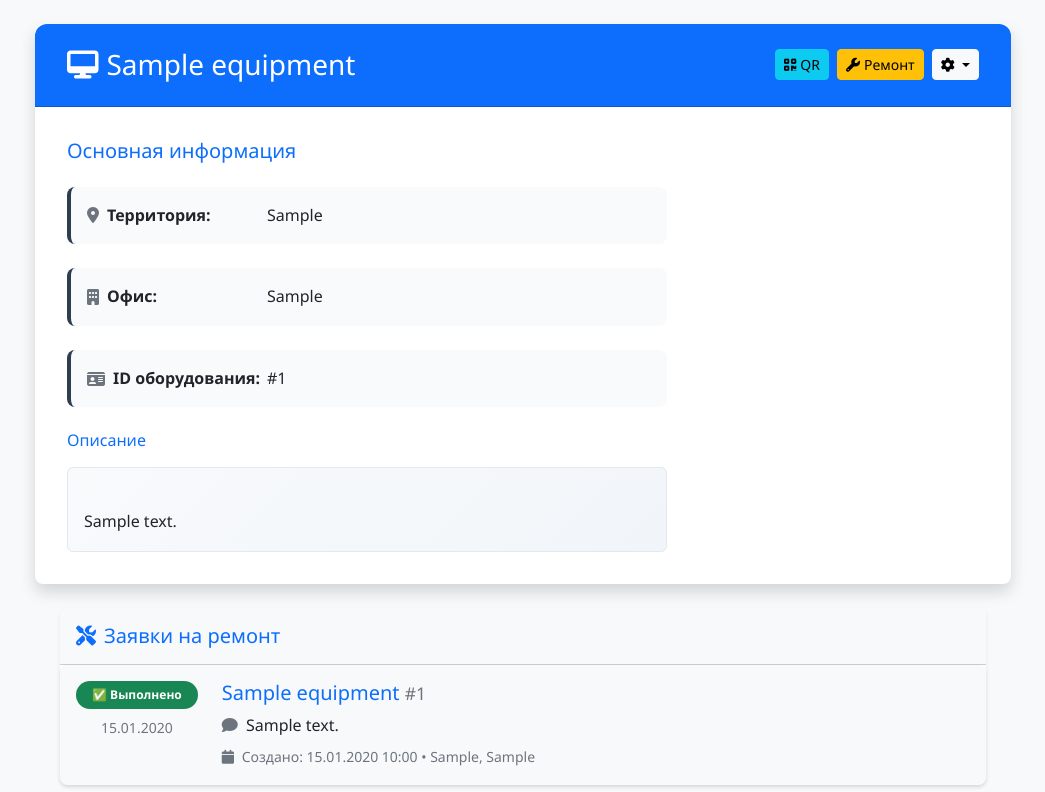
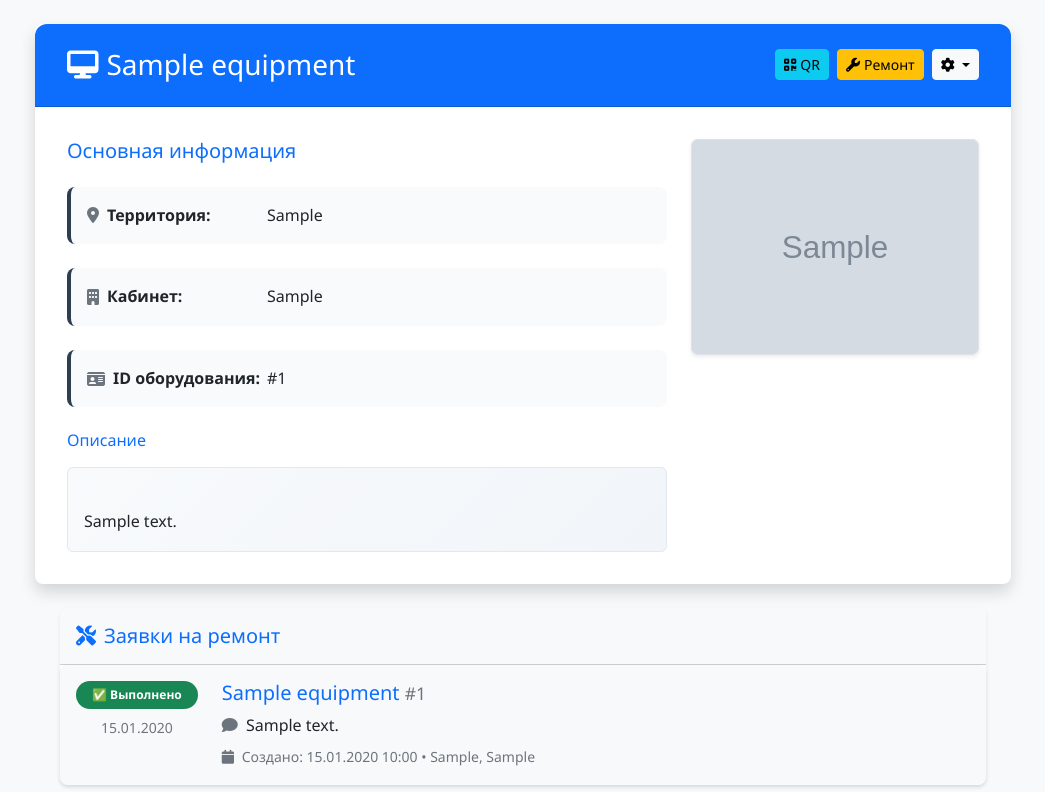
Before and after one commit to xchose31/school-inventory-platform, a Flask app: page /equipment/1 in a window 1280 px wide. Shown: the part 90-882 px from the top of the page, without its empty margins (117-1162 px from the left). Run offline with Flask 3, Linux system fonts and the light colour scheme; a user stored in the database is signed in; tables that the repository leaves empty hold one stand-in row (values such as "Sample post"); grey boxes marked "Sample" are stand-in pictures; some libraries are stand-ins or nearby versions.

Commit message:
images for equipment added

```diff
--- a/app/routes.py
+++ b/app/routes.py
@@ -126,7 +126,7 @@ def edit_equipment(id):
         equipment.office = form.office.data
         equipment.description = form.description.data
         db.session.commit()
-        flash('Your changes have been saved.')
+        flash('Изменения сохранены.')
         return redirect(url_for(f'equipment', id=equipment.id))
     else:
         form.name.data = equipment.name
--- a/app/templates/equipment.html
+++ b/app/templates/equipment.html
@@ -84,7 +84,7 @@
 
                                     <div class="info-item">
                                         <div class="info-label">
-                                            <i class="fas fa-building me-2 text-muted"></i>Офис:
+                                            <i class="fas fa-building me-2 text-muted"></i>Кабинет:
                                         </div>
                                         <div class="info-value">{{ equipment.office or 'Не указан' }}</div>
                                     </div>
@@ -107,6 +107,20 @@
                                 </div>
                                 {% endif %}
                             </div>
+                        </div>
+                        <div class="col-md-4 d-flex flex-column align-items-center justify-content-start mt-4 mt-md-0">
+                            {% if equipment.photo_path %}
+                            <img src="{{ url_for('static', filename='uploads/equipment/' + equipment.photo_path) }}"
+                                 alt="Фото {{ equipment.name }}"
+                                 class="img-fluid rounded border shadow-sm"
+                                 style="max-height: 300px; object-fit: contain;">
+                            {% else %}
+                            <div class="text-muted text-center"
+                                 style="max-height: 300px; display: flex; align-items: center; justify-content: center;">
+                                <i class="fas fa-image fa-3x"></i>
+                                <p class="mt-2 mb-0">Нет изображения</p>
+                            </div>
+                            {% endif %}
                         </div>
                     </div>
                 </div>
```
Lines whose indentation alone changed are shown as unchanged.
